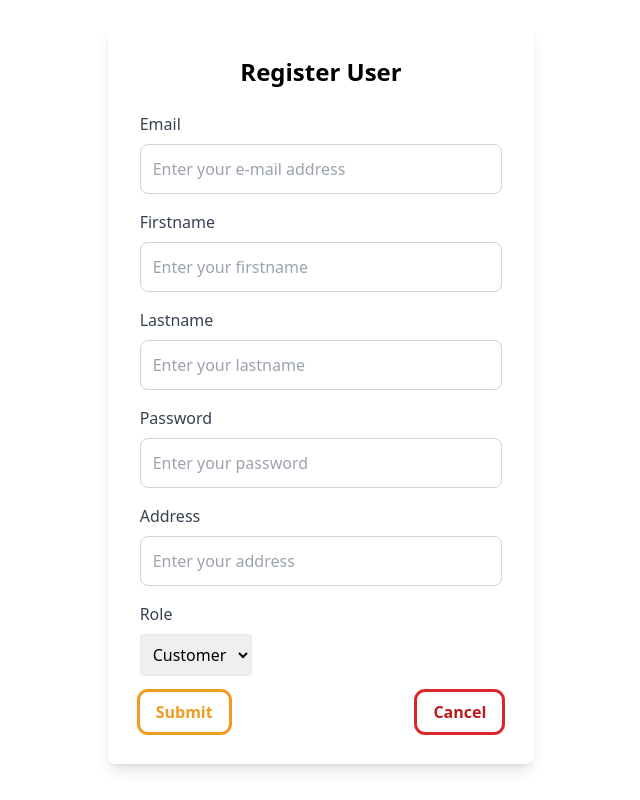
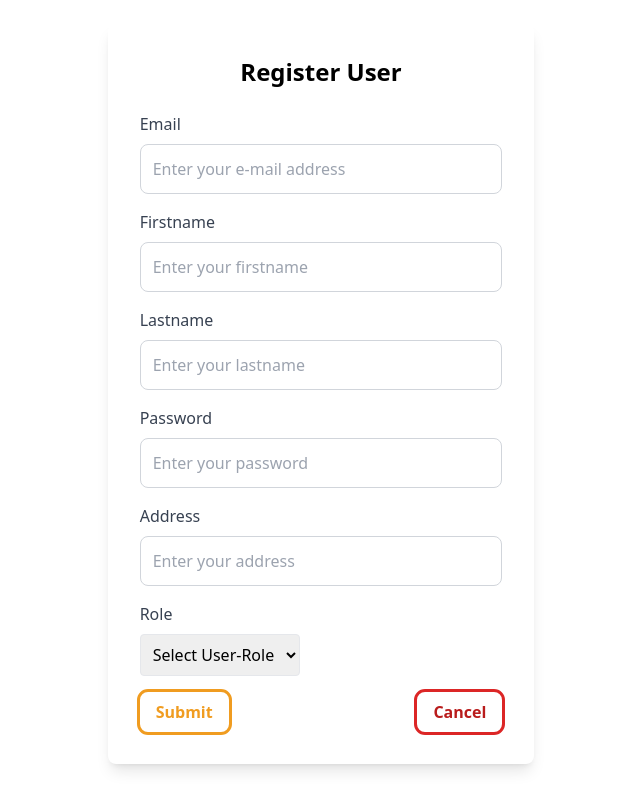
Before and after one commit to MatheeshaPJ/ABC_Restaurant, a React (Create React App) app in the folder frontend/: page /admin/adduser in a window 1280 px wide. Shown: the whole page, without its empty margins (319-959 px from the left). Built offline with nearby package versions, Linux system fonts and the light colour scheme.

Commit message:
Update AdminAddUser.jsx

```diff
--- a/frontend/src/admin/adminManageUsers/AdminAddUser.jsx
+++ b/frontend/src/admin/adminManageUsers/AdminAddUser.jsx
@@ -116,6 +116,7 @@ const AdminAddUser = () => {
                 value={role}
                 onChange={(e) => onInputChange(e)}
               >
+                <option className='text-gray-400'>Select User-Role</option>
                <option  value="ROLE_CUSTOMER">Customer</option>
                 <option value="ROLE_ADMIN">Staff</option>
                 <option value="ROLE_STAFF">Admin</option>
```
